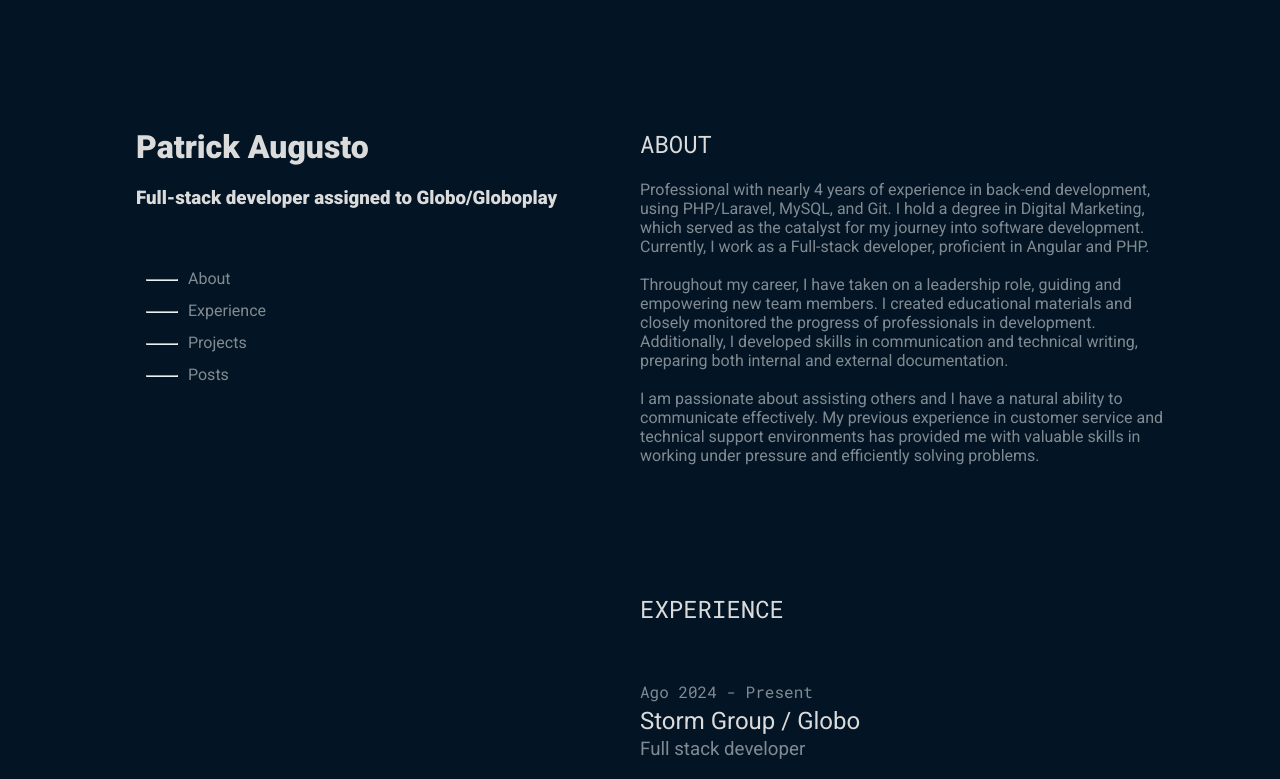
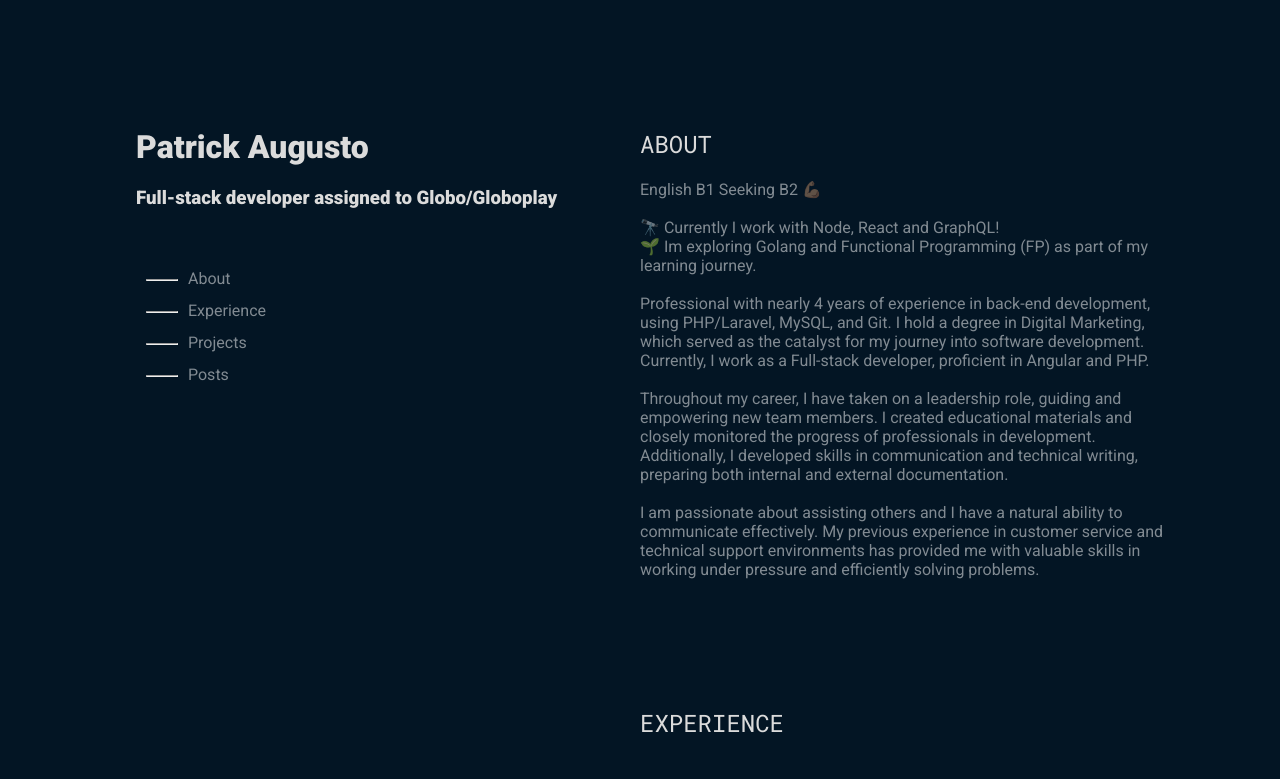
Before and after one commit to trickaugusto/portifolio-next, a Next.js app: page / in a window 1280 px wide. Shown: the top 779 px of the page. Built offline with nearby package versions, Linux system fonts and the light colour scheme.

Commit message:
update infos

```diff
--- a/src/components/About.js
+++ b/src/components/About.js
@@ -1,22 +1,41 @@
-import { Roboto_Mono } from 'next/font/google'
-import styles from '../styles/About.module.css'
+import { Roboto_Mono } from "next/font/google";
+import styles from "../styles/About.module.css";
 
 const roboto = Roboto_Mono({
-  weight: ['400'],
-  subsets: ['latin'],
-})
+  weight: ["400"],
+  subsets: ["latin"],
+});
 
 export default function About() {
   return (
     <>
       <p className={styles.contentText}>
-                Professional with nearly 4 years of experience in back-end development, using PHP/Laravel, MySQL, and Git. I hold a degree in Digital Marketing, which served as the catalyst for my journey into software development. Currently, I work as a Full-stack developer, proficient in Angular and PHP.
+        English B1 Seeking B2 💪🏽
         <br />
         <br />
-                Throughout my career, I have taken on a leadership role, guiding and empowering new team members. I created educational materials and closely monitored the progress of professionals in development. Additionally, I developed skills in communication and technical writing, preparing both internal and external documentation.
+        🔭 Currently I work with Node, React and GraphQL!
+        <br />
+        🌱 Im exploring Golang and Functional Programming (FP) as part of my
+        learning journey.
         <br />
         <br />
-                I am passionate about assisting others and I have a natural ability to communicate effectively. My previous experience in customer service and technical support environments has provided me with valuable skills in working under pressure and efficiently solving problems.
+        Professional with nearly 4 years of experience in back-end development,
+        using PHP/Laravel, MySQL, and Git. I hold a degree in Digital Marketing,
+        which served as the catalyst for my journey into software development.
+        Currently, I work as a Full-stack developer, proficient in Angular and
+        PHP.
+        <br />
+        <br />
+        Throughout my career, I have taken on a leadership role, guiding and
+        empowering new team members. I created educational materials and closely
+        monitored the progress of professionals in development. Additionally, I
+        developed skills in communication and technical writing, preparing both
+        internal and external documentation.
+        <br />
+        <br />I am passionate about assisting others and I have a natural
+        ability to communicate effectively. My previous experience in customer
+        service and technical support environments has provided me with valuable
+        skills in working under pressure and efficiently solving problems.
       </p>
     </>
   );
```
Lines whose indentation alone changed are shown as unchanged.
